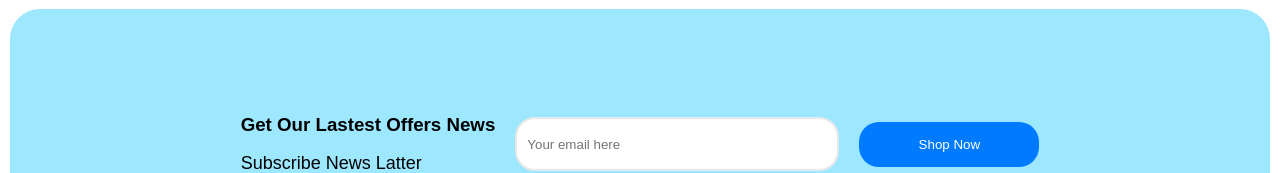
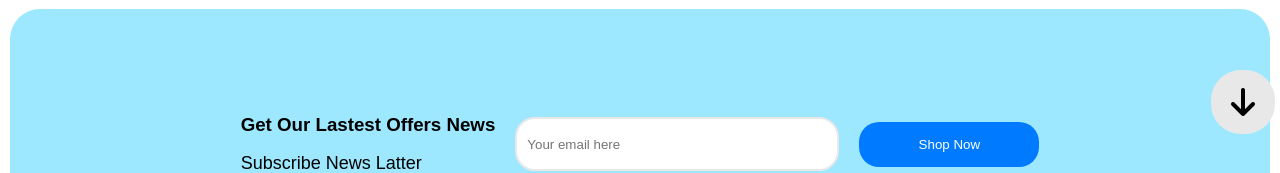
Before and after one commit to Bufige/ecommerce-react, a React (Create React App) app: page / in a window 1280 px wide. Shown: the part 661-834 px from the top of the page. Built offline with nearby package versions, Linux system fonts and the light colour scheme; no server answers.

Commit message:
CU-2n6ygc - add move  up/down to home

```diff
--- a/src/components/Footer/styles.js
+++ b/src/components/Footer/styles.js
@@ -1,7 +1,7 @@
 import styled from 'styled-components';
 import media from '../../media';
 
-export const Container = styled.div`
+export const Container = styled.footer`
 	display: flex;
 	flex-direction: column;
 	align-items: center;
--- a/src/components/Header/styles.js
+++ b/src/components/Header/styles.js
@@ -6,7 +6,7 @@ import {
 
 import media from '../../media';
 
-export const Container = styled.div`
+export const Container = styled.header`
 	display: flex;
 	flex-direction: column;
 	justify-content: space-between;
--- /dev/null
+++ b/src/components/MoveTo/index.js
@@ -0,0 +1,37 @@
+import React, { useEffect, useState, useRef } from 'react';
+
+import {Container} from './styles';
+
+export default function MoveTo(props) {
+    const [dir, setDir] = useState('');
+
+    const handleScroll = () => {
+        const currentScrollY = window.scrollY;
+        const height = document.body.scrollHeight;
+
+        if(currentScrollY > height/2) {
+            setDir(x => 'up');
+        } else {
+            setDir(x => 'down');
+        }
+    };
+    useEffect(() => {
+        window.addEventListener("scroll", handleScroll);
+        return () => window.removeEventListener("scroll", handleScroll);
+    }, []);
+
+    const onClick = () => {
+        if(dir === 'down') {
+            document.querySelector('footer').scrollIntoView({
+                behavior: 'smooth'
+            });
+        } else {
+            document.querySelector('header').scrollIntoView({
+                behavior: 'smooth'
+            });
+        }
+    }
+    return <Container>
+        <i className={"fas " + (dir === 'up' ? 'fa-arrow-up' : 'fa-arrow-down')  + " fa-2x"} onClick={onClick}></i>
+    </Container>
+}
--- /dev/null
+++ b/src/components/MoveTo/styles.js
@@ -0,0 +1,29 @@
+import styled from 'styled-components';
+import media from '../../media';
+
+export const Container = styled.i`
+    z-index: 10001;
+    display: flex;
+    position: fixed;
+    justify-content: center;
+    align-items: center;
+    background-color: var(--color-grey);
+    border-radius: 30px;
+
+    width: 64px;
+    height: 64px;
+
+    bottom: 0;
+    right: 0;
+    margin: 5px;
+    i {
+
+    }
+
+    ${media.tablet`
+        cursor: pointer;
+	`};
+	${media.desktop`
+        cursor: pointer;
+	`};
+`;
--- a/src/pages/Home/index.js
+++ b/src/pages/Home/index.js
@@ -12,6 +12,7 @@ import NewsLatter from '../../components/NewsLatter';
 
 
 import productService from '../../services/productService';
+import MoveTo from '../../components/MoveTo';
 
 export default function Home() {
 	const sort = ['all', 'new', 'featured'];
@@ -26,6 +27,7 @@ export default function Home() {
 		});
 	},[])
 	return <Container>
+		<MoveTo/>
 		<SlideShow products={ProductsData} />
 
 		<Content>
--- a/src/styles/global.js
+++ b/src/styles/global.js
@@ -16,7 +16,7 @@ export default createGlobalStyle`
 		line-height: 1.5;
 
 		background-color: white;
-
+		scroll-behavior: smooth;
 
 
 		.noselect {
```
